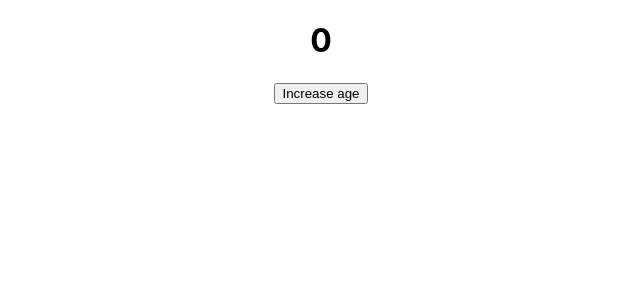
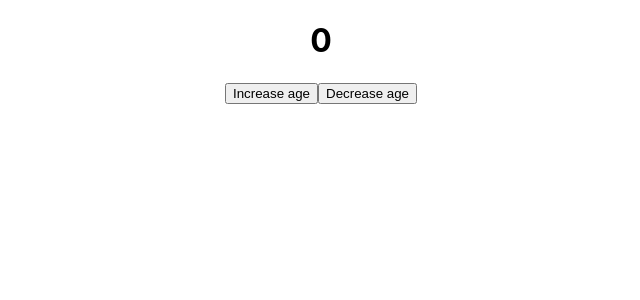
Before and after one commit to SaeedSaedi/react-course, a React (Create React App) app in the folder ep-1/: page / in a window 1280 px wide. Shown: the top 300 px of the page, without its empty margins (319-959 px from the left). Built offline with nearby package versions, Linux system fonts and the light colour scheme.

Commit message:
add decrease button

```diff
--- a/ep-1/src/App.js
+++ b/ep-1/src/App.js
@@ -8,6 +8,7 @@ function App() {
     <div className="App">
       <h1>{age}</h1>
       <button onClick={()=> setAge(age+1)}>Increase age</button>
+      <button onClick={()=> setAge(age-1)}>Decrease age</button>
     </div>
   );
 }
```
